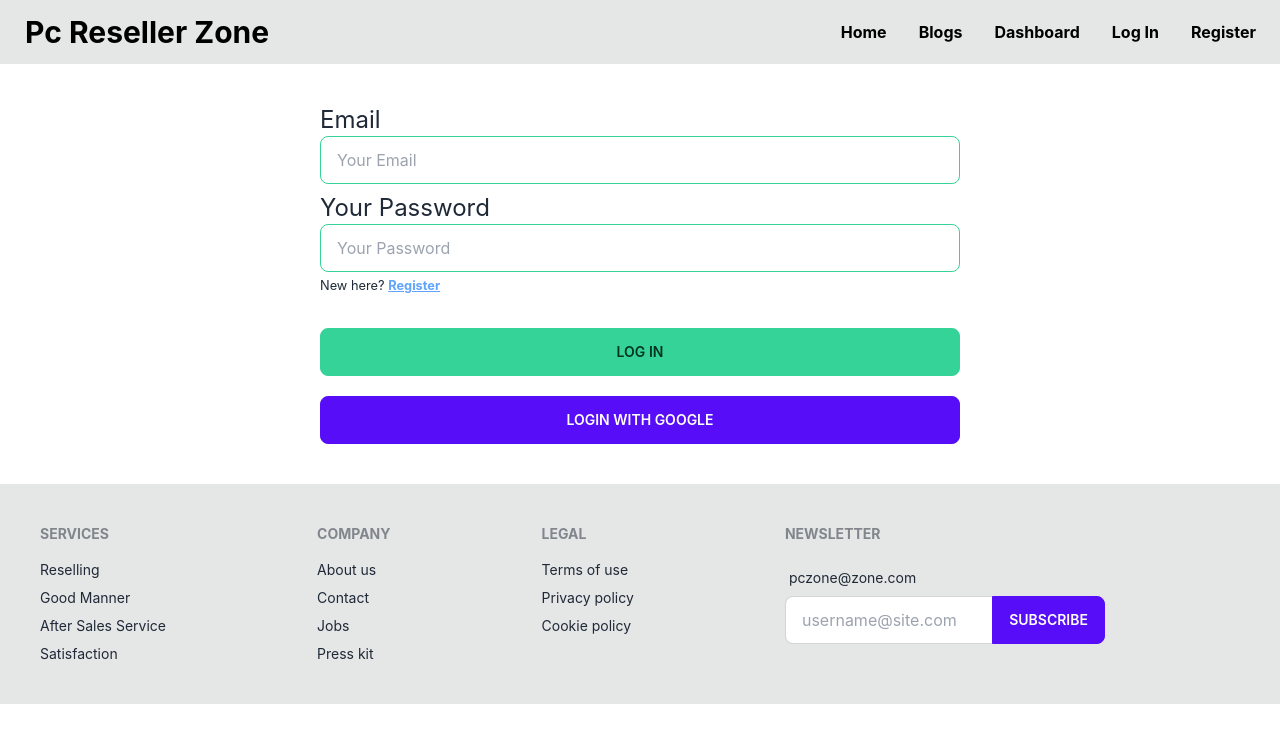
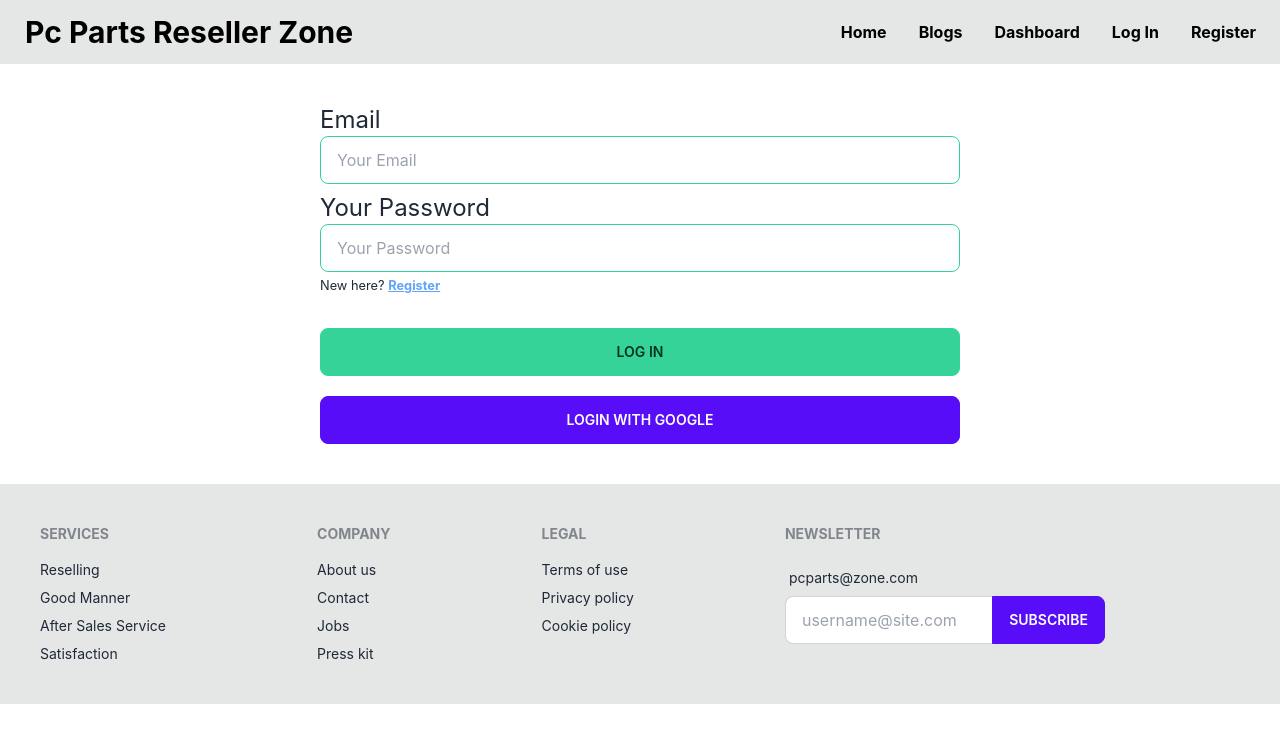
Before and after one commit to merazul-amin/pc-parts-reseller-client, a React (Create React App) app: page /login in a window 1280 px wide. Shown: the top 742 px of the page. Built offline with nearby package versions, Linux system fonts and the light colour scheme; no server answers.

Commit message:
all done

```diff
--- a/src/components/SharedPages/Footer/Footer.js
+++ b/src/components/SharedPages/Footer/Footer.js
@@ -28,7 +28,7 @@ const Footer = () => {
                 <span className="footer-title">Newsletter</span>
                 <div className="form-control w-80">
                     <label className="label">
-                        <span className="label-text">pczone@zone.com</span>
+                        <span className="label-text">pcparts@zone.com</span>
                     </label>
                     <div className="relative">
                         <input type="text" placeholder="username@site.com" className="input input-bordered w-full pr-16" />
--- a/src/components/SharedPages/NavigationBar/NavigationBar.js
+++ b/src/components/SharedPages/NavigationBar/NavigationBar.js
@@ -51,7 +51,7 @@ const NavigationBar = () => {
                         </ul>
                     </div>
                     <Link to='/' className="btn btn-ghost normal-case text-3xl text-black font-bold">
-                        Pc Reseller Zone
+                        Pc Parts Reseller Zone
                     </Link>
                 </div>
 
```
